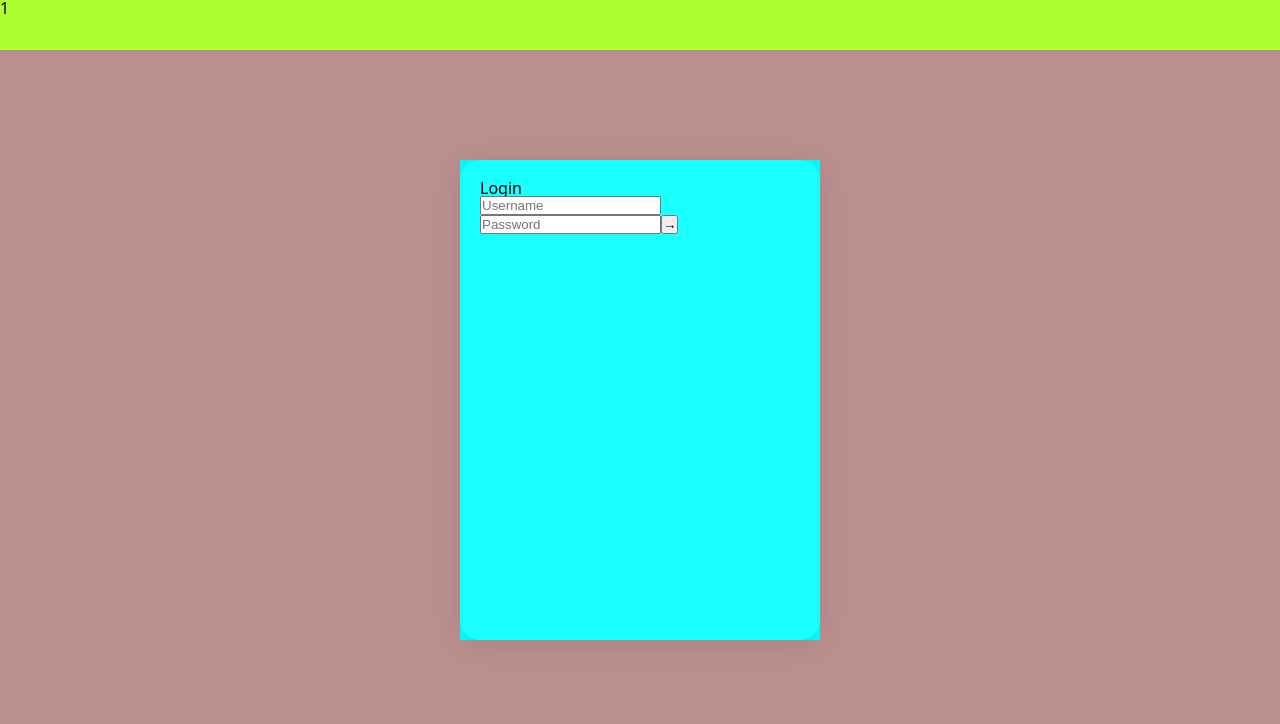
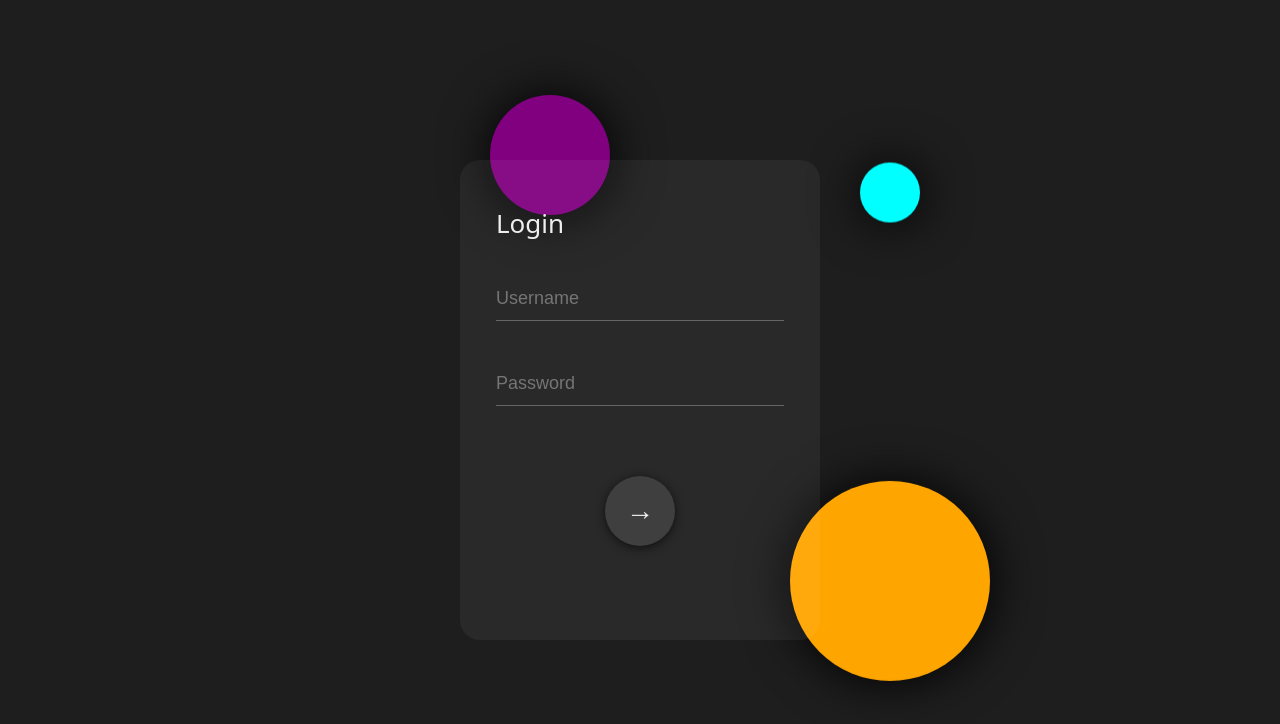
Before and after one commit to mtg000509/app-admin, a Vue app: page /login in a window 1280 px wide. Shown: the top 724 px of the page. Built offline with nearby package versions, Linux system fonts and the light colour scheme.

Commit message:
chore(init): v0.2

```diff
--- a/src/views/login/components/Form.vue
+++ /dev/null
@@ -1,174 +0,0 @@
-<script setup lang="ts">
-defineOptions({ name: 'LoginForm' });
-</script>
-
-<template>
-  <div class="bg">
-    <span></span>
-    <span></span>
-    <span></span>
-  </div>
-  <div class="glass">
-    <div class="title">Login</div>
-    <input type="text" placeholder="Username" />
-    <input type="password" placeholder="Password" />
-    <button>→</button>
-  </div>
-</template>
-
-<style scoped lang="scss">
-.bg {
-  position: absolute;
-
-  // top: 50%;
-  // left: 50%;
-  // transform: translate(-50%, -50%);
-  top: 0;
-  left: 0;
-  width: 600px;
-  height: 600px;
-  background-color: rebeccapurple;
-  animation: am2 ease-out 1s;
-
-  span {
-    position: absolute;
-    top: 117px;
-    left: 143px;
-    width: 120px;
-    height: 120px;
-    background: #fff;
-    border-radius: 50%;
-    box-shadow: 1px 1px 50px #000;
-  }
-
-  span:nth-child(1) {
-    top: 117px;
-    left: 143px;
-    width: 120px;
-    height: 120px;
-    animation: am1 ease-in-out 3s infinite alternate;
-  }
-
-  span:nth-child(2) {
-    top: 518px;
-    left: 434px;
-    width: 200px;
-    height: 200px;
-    background: orange;
-    animation: am1 ease-in-out 4s infinite alternate-reverse;
-  }
-
-  span:nth-child(3) {
-    top: 196px;
-    left: 483px;
-    width: 60px;
-    height: 60px;
-    background: cyan;
-    animation: am1 ease-in-out 2.5s 0.5s infinite alternate;
-  }
-
-  @keyframes am1 {
-    0% {
-      transform: translateY(0);
-    }
-
-    100% {
-      transform: translateY(-30px);
-    }
-  }
-
-  @keyframes am2 {
-    0% {
-      transform: scale(0, 0) rotateZ(60deg);
-    }
-
-    100% {
-      transform: scale(1, 1) rotateZ(0);
-    }
-  }
-}
-
-.glass {
-  position: absolute;
-
-  // top: 50%;
-  // left: 50%;
-  // transform: translate(-50%, -50%);
-  top: 160px;
-  left: 220px;
-  width: 360px;
-  height: 480px;
-  color: #eee;
-  background: rgb(255 255 255 / 5%);
-  border-radius: 20px;
-  box-shadow:
-    inset 1px 1px 6px rgb(255 255 255 / 30%),
-    2px 2px 15px rgb(0 0 0 / 50%);
-  backdrop-filter: blur(4px);
-  animation: am3 ease-out 1s 0.2s backwards;
-
-  .title {
-    display: inline-block;
-    margin-top: 40px;
-    margin-left: 34px;
-    font-size: 26px;
-  }
-
-  input {
-    width: 80%;
-    height: 45px;
-    margin-top: 40px;
-    margin-left: 34px;
-    font-size: 18px;
-    color: #eee;
-    outline: none;
-    background: transparent;
-    border: none;
-    border-bottom: 1px solid #666;
-  }
-
-  button {
-    width: 70px;
-    height: 70px;
-    margin-top: 71px;
-    margin-left: 145px;
-    font-size: 28px;
-    font-weight: bold;
-    color: #eee;
-    cursor: pointer;
-    background: rgb(255 255 255 / 10%);
-    border: none;
-    border-radius: 50%;
-    box-shadow: 0 2px 10px #111;
-    transition: all 0.3s ease-in-out;
-
-    &:hover {
-      width: 160px;
-      margin-left: 105px;
-      border-radius: 70px;
-      box-shadow:
-        0 0 10px #999,
-        inset 0 0 5px #333;
-    }
-  }
-
-  .glass:hover {
-    box-shadow:
-      inset 1px 1px 3px rgb(255 255 255 / 90%),
-      4px 4px 25px rgb(0 0 0 / 90%);
-    backdrop-filter: blur(7px);
-  }
-
-  @keyframes am3 {
-    0% {
-      opacity: 0;
-      transform: translateY(8px);
-    }
-
-    100% {
-      opacity: 1;
-      transform: translateY(0);
-    }
-  }
-}
-</style>
--- a/src/views/login/index.vue
+++ b/src/views/login/index.vue
@@ -1,22 +1,19 @@
 <script setup lang="ts">
-defineOptions({ name: 'Login' });
+defineOptions({ name: 'Layout' });
 </script>
 
 <template>
   <div class="container">
-    <div class="header">1</div>
-    <div class="main">
     <div class="bg">
       <span></span>
       <span></span>
       <span></span>
     </div>
-      <div class="glass">
+    <div class="main">
       <div class="title">Login</div>
       <input type="text" placeholder="Username" />
       <input type="password" placeholder="Password" />
       <button>→</button>
-      </div>
     </div>
   </div>
 </template>
@@ -26,202 +23,107 @@ defineOptions({ name: 'Login' });
   position: relative;
   width: 100%;
   height: 100vh;
-  background-color: rosybrown;
+  background-color: #1e1e1e;
 
-  .header {
+  .bg {
+    width: 100%;
+    height: 100vh;
+
+    span {
       position: absolute;
-    top: 0;
-    left: 0;
-    z-index: 10;
-    width: 100%;
-    height: 50px;
-    background-color: greenyellow;
+      top: 117px;
+      left: 143px;
+      width: 120px;
+      height: 120px;
+      background: #fff;
+      border-radius: 50%;
+      box-shadow: 1px 1px 50px #000;
+    }
+
+    span:nth-child(1) {
+      top: 110px;
+      left: 490px;
+      width: 120px;
+      height: 120px;
+      background: purple;
+      animation: am1 ease-in-out 3s infinite alternate;
+    }
+
+    span:nth-child(2) {
+      top: 190px;
+      left: 860px;
+      width: 60px;
+      height: 60px;
+      background: cyan;
+      animation: am1 ease-in-out 2.5s 0.5s infinite alternate;
+    }
+
+    span:nth-child(3) {
+      top: 510px;
+      left: 790px;
+      width: 200px;
+      height: 200px;
+      background: orange;
+      animation: am1 ease-in-out 4s infinite alternate-reverse;
+    }
+
+    @keyframes am1 {
+      0% {
+        transform: translateY(0);
+      }
+
+      100% {
+        transform: translateY(-30px);
+      }
+    }
   }
 
   .main {
     position: absolute;
     top: 50%;
     left: 50%;
-    z-index: 1;
+    display: flex;
+    flex-direction: column;
+    align-items: center;
     width: 360px;
     height: 480px;
-    background-color: red;
-    transform: translate(-50%, -50%); /* Centering the .main */
+    color: #eee;
+    background-color: rgb(255 255 255 / 5%);
+    border-radius: 20px;
+    transform: translate(-50%, -50%);
 
-    .bg {
-      position: absolute;
-      top: 0;
-      left: 0;
-      z-index: 0; /* Ensure background stays behind other content */
-      width: 100%;
-      height: 100%;
-      background-color: aqua;
+    .title {
+      display: inline-block;
+      width: 80%;
+      margin-top: 50px;
+      font-size: 26px;
     }
 
-    .glass {
-      position: relative;
-      z-index: 1;
-      width: 100%;
-      height: 100%;
-      padding: 20px;
-      background-color: rgb(255 255 255 / 10%);
-      border-radius: 20px;
-      box-shadow: 0 4px 30px rgb(0 0 0 / 10%);
-      backdrop-filter: blur(10px);
+    input {
+      width: 80%;
+      height: 45px;
+      margin-top: 40px;
+      font-size: 18px;
+      color: #eee;
+      outline: none;
+      background: transparent;
+      border: none;
+      border-bottom: 1px solid #666;
+    }
+
+    button {
+      width: 70px;
+      height: 70px;
+      margin-top: 70px;
+      font-size: 28px;
+      font-weight: bold;
+      color: #eee;
+      cursor: pointer;
+      background: rgb(255 255 255 / 10%);
+      border: none;
+      border-radius: 50%;
+      box-shadow: 0 2px 10px #111;
     }
   }
 }
-
-//   .bg {
-//     position: absolute;
-//     width: 600px;
-//     height: 600px;
-//     background-color: rebeccapurple;
-//     // top: 50%;
-//     // left: 50%;
-//     // transform: translate(-50%, -50%);
-//     top: 0;
-//     left: 0;
-//     animation: am2 ease-out 1s;
-
-//     span {
-//       background: #fff;
-//       position: absolute;
-//       top: 117px;
-//       left: 143px;
-//       width: 120px;
-//       height: 120px;
-//       border-radius: 50%;
-//       box-shadow: 1px 1px 50px #000;
-//     }
-
-//     span:nth-child(1) {
-//       top: 117px;
-//       left: 143px;
-//       width: 120px;
-//       height: 120px;
-//       animation: am1 ease-in-out 3s infinite alternate;
-//     }
-
-//     span:nth-child(2) {
-//       top: 518px;
-//       left: 434px;
-//       width: 200px;
-//       height: 200px;
-//       background: orange;
-//       animation: am1 ease-in-out 4s infinite alternate-reverse;
-//     }
-
-//     span:nth-child(3) {
-//       top: 196px;
-//       left: 483px;
-//       width: 60px;
-//       height: 60px;
-//       background: cyan;
-//       animation: am1 ease-in-out 2.5s 0.5s infinite alternate;
-//     }
-
-//     @keyframes am1 {
-//       0% {
-//         transform: translateY(0);
-//       }
-//       100% {
-//         transform: translateY(-30px);
-//       }
-//     }
-
-//     @keyframes am2 {
-//       0% {
-//         transform: scale(0, 0) rotateZ(60deg);
-//       }
-//       100% {
-//         transform: scale(1, 1) rotateZ(0);
-//       }
-//     }
-//   }
-
-//   .glass {
-//     position: absolute;
-//     width: 360px;
-//     height: 480px;
-//     border-radius: 20px;
-//     color: #eee;
-//     background: rgba(255, 255, 255, 0.05);
-//     // top: 50%;
-//     // left: 50%;
-//     // transform: translate(-50%, -50%);
-//     top: 160px;
-//     left: 220px;
-//     backdrop-filter: blur(4px);
-//     box-shadow:
-//       inset 1px 1px 6px rgba(255, 255, 255, 0.3),
-//       2px 2px 15px rgba(0, 0, 0, 0.5);
-
-//     animation: am3 ease-out 1s 0.2s backwards;
-
-//     .title {
-//       display: inline-block;
-//       font-size: 26px;
-//       margin-left: 34px;
-//       margin-top: 40px;
-//     }
-
-//     input {
-//       background: transparent;
-//       outline: none;
-//       border: none;
-//       border-bottom: 1px solid #666;
-//       width: 80%;
-//       height: 45px;
-//       color: #eee;
-//       font-size: 18px;
-//       margin-left: 34px;
-//       margin-top: 40px;
-//     }
-
-//     button {
-//       border: none;
-//       width: 70px;
-//       height: 70px;
-//       border-radius: 50%;
-//       color: #eee;
-//       font-weight: bold;
-//       font-size: 28px;
-//       margin-left: 145px;
-//       margin-top: 71px;
-//       cursor: pointer;
-//       background: rgba(255, 255, 255, 0.1);
-//       box-shadow: 0px 2px 10px #111;
-
-//       transition: all 0.3s ease-in-out;
-
-//       &:hover {
-//         width: 160px;
-//         border-radius: 70px;
-//         margin-left: 105px;
-//         box-shadow:
-//           0px 0px 10px #999,
-//           inset 0px 0px 5px #333;
-//       }
-//     }
-
-//     .glass:hover {
-//       box-shadow:
-//         inset 1px 1px 3px rgba(255, 255, 255, 0.9),
-//         4px 4px 25px rgba(0, 0, 0, 0.9);
-//       backdrop-filter: blur(7px);
-//     }
-
-//     @keyframes am3 {
-//       0% {
-//         transform: translateY(8px);
-//         opacity: 0;
-//       }
-//       100% {
-//         transform: translateY(0);
-//         opacity: 1;
-//       }
-//     }
-//   }
-// }
 </style>
```
Lines whose indentation alone changed are shown as unchanged.
